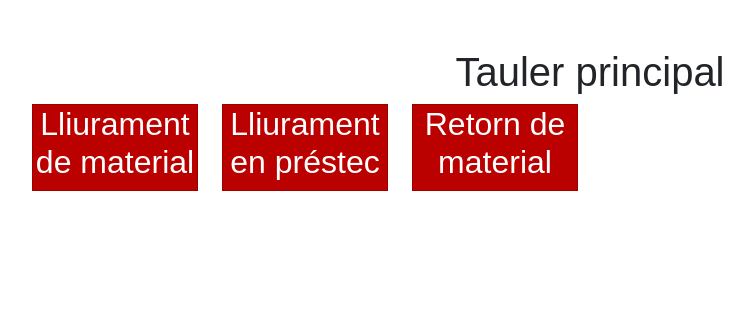
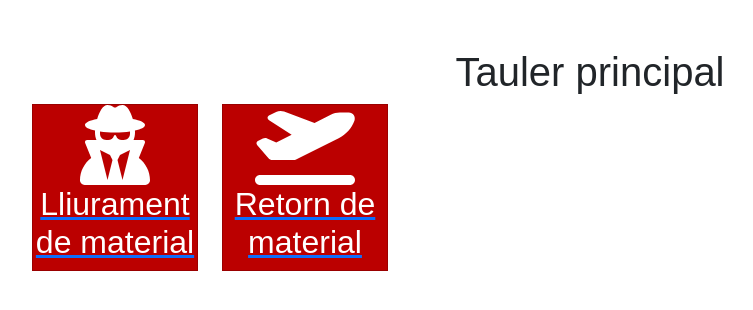
Before and after one commit to abatllees/tfgUOC, a Vue app: page / in a window 1280 px wide. Shown: the top 310 px of the page, without its empty margins (50-803 px from the left). Built offline with nearby package versions, Linux system fonts and the light colour scheme; sample sign-in values are in the browser's storage.

Commit message:
Icons added to cards

```diff
--- a/package.json
+++ b/package.json
@@ -8,6 +8,11 @@
     "lint": "vue-cli-service lint"
   },
   "dependencies": {
+    "@fortawesome/fontawesome-svg-core": "^6.2.1",
+    "@fortawesome/free-brands-svg-icons": "^6.2.1",
+    "@fortawesome/free-regular-svg-icons": "^6.2.1",
+    "@fortawesome/free-solid-svg-icons": "^6.2.1",
+    "@fortawesome/vue-fontawesome": "^3.0.2",
     "axios": "^1.1.3",
     "bootstrap": "^5.2.2",
     "core-js": "^3.8.3",
--- a/src/components/CardButton.vue
+++ b/src/components/CardButton.vue
@@ -1,8 +1,7 @@
 <template>
   <div class="card text-white text-center h-100">
-    <h2>
-      <router-link :to="{ name: 'subcollection', params: { id: this.id } }">{{ msg }} </router-link>
-    </h2>
+    <font-awesome-icon :icon="icon" size="5x" />
+    <h2> {{ msg }}</h2>
   </div>
 </template>
 
@@ -12,7 +11,7 @@ export default {
   name: 'CardButton',
   props: {
     msg: String,
-    id: Number
+    icon: String
   }
 }
 </script>
@@ -27,9 +26,4 @@ a {
   color: white;
   text-decoration: none;
 }
-
-a:hover {
-  color: inherit;
-  text-decoration: underline;
-}
 </style>
--- a/src/main.js
+++ b/src/main.js
@@ -3,4 +3,19 @@ import App from './App.vue'
 import router from './router'
 import store from './store'
 
-createApp(App).use(store).use(router).mount('#app')
+
+/* import the fontawesome core */
+import { library } from '@fortawesome/fontawesome-svg-core'
+
+/* import font awesome icon component */
+import { FontAwesomeIcon } from '@fortawesome/vue-fontawesome'
+
+/* import specific icons */
+import { faPlaneDeparture, faUserSecret } from '@fortawesome/free-solid-svg-icons'
+
+/* add icons to the library */
+library.add(faUserSecret)
+library.add(faPlaneDeparture)
+
+
+createApp(App).use(store).use(router).component('font-awesome-icon', FontAwesomeIcon).mount('#app')
--- a/src/router/index.js
+++ b/src/router/index.js
@@ -29,7 +29,7 @@ const routes = [
     component: CollectionsView
   },
   {
-    path: "/collections/:id",
+    path: "/collections/:collectionName",
     name: "subcollection",
     component: SubCollectionView,
     params: true
--- a/src/views/CollectionsView.vue
+++ b/src/views/CollectionsView.vue
@@ -2,7 +2,9 @@
     <h1 class="text-center">Categories</h1>
     <section class="row">
         <div class="col-6 col-sm-4 col-md-3  my-1" v-for="category in this.$store.state.Category" :key="category">
-            <CardButton :msg=category.CategoryName :id="category.id"> </CardButton>
+            <router-link :to="{ name: 'subcollection', params: { collectionName: category.id } }">
+                <CardButton :msg=category.CategoryName :icon="'fa-solid fa-user-secret'"></CardButton>
+            </router-link>
         </div>
     </section>
 </template>
--- a/src/views/DashboardView.vue
+++ b/src/views/DashboardView.vue
@@ -3,7 +3,9 @@
     <h1 class="text-center">Tauler principal</h1>
     <section class="row">
       <div class="col-6 col-sm-4 col-md-2" v-for="option in options" :key="option">
-        <CardButton :msg="option.name" :id="option.id"></CardButton>
+        <router-link :to="{ path: option.router, params: { id: '2' } }">
+          <CardButton :msg="option.name" :icon="option.icon"></CardButton>
+        </router-link>
       </div>
     </section>
   </main>
@@ -23,17 +25,14 @@ export default {
       options: [
         {
           id: 0,
-          icon: "none",
+          icon: "fa-solid fa-user-secret",
+          router: "lliurament",
           name: "Lliurament de material"
         },
         {
-          id: 1,
-          icon: "plane",
-          name: "Lliurament en préstec"
-        },
-        {
           id: 2,
-          icon: "plane",
+          icon: "fa-solid fa-plane-departure",
+          router: "retorn",
           name: "Retorn de material"
         }
       ]
--- a/src/views/LoginView.vue
+++ b/src/views/LoginView.vue
@@ -1,6 +1,6 @@
 <template>
     <section class="row">
-        <div class="col col-md-3 col-sm-9 mx-auto">
+        <div class="col col-sm-9 col-md-4 mx-auto">
             <LoginForm></LoginForm>
         </div>
     </section>
@@ -11,24 +11,24 @@ import router from "../router"
 
 export default {
     name: 'LoginView',
-    components:{
+    components: {
         LoginForm
     },
-    data(){
-        return{
+    data() {
+        return {
             email: null,
             password: null
         }
     },
-    created(){
-        if(sessionStorage.getItem('token')){
+    created() {
+        if (sessionStorage.getItem('token')) {
             router.push("/")
         }
     },
-    computed:{
+    computed: {
 
     },
-    methods:{
+    methods: {
 
     }
 }
```
Also changed, not shown: src/components/LoginForm.vue (+7 -7 lines), src/store/index.js (+0 -7 lines), 1 other file (tests, documents, lock files or other folders).
